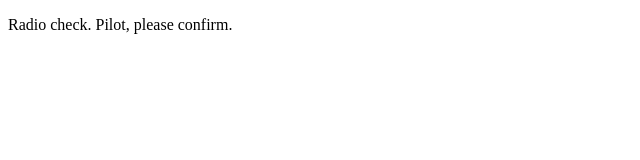
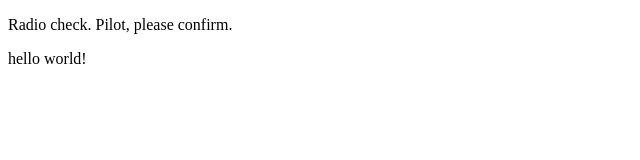
Before and after one commit to SpearBrave/studioGit, a plain HTML site: page index.html in a window 1280 px wide. Shown: the full height of the page, 0-640 px from the left. Drawn offline with Linux system fonts and the light colour scheme.

Commit message:
first message

```diff
--- a/index.html
+++ b/index.html
@@ -2,5 +2,6 @@
 <html>
    <body>
       <p>Radio check. Pilot, please confirm.</p>
+      <p>hello world!</p>
    </body>
 </html>
```
